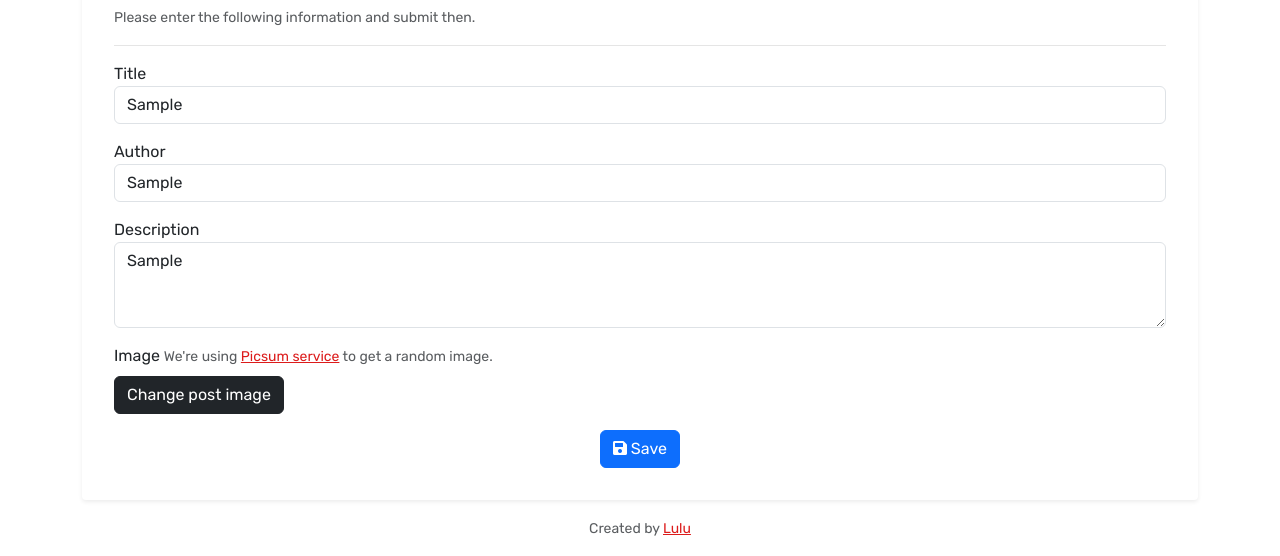
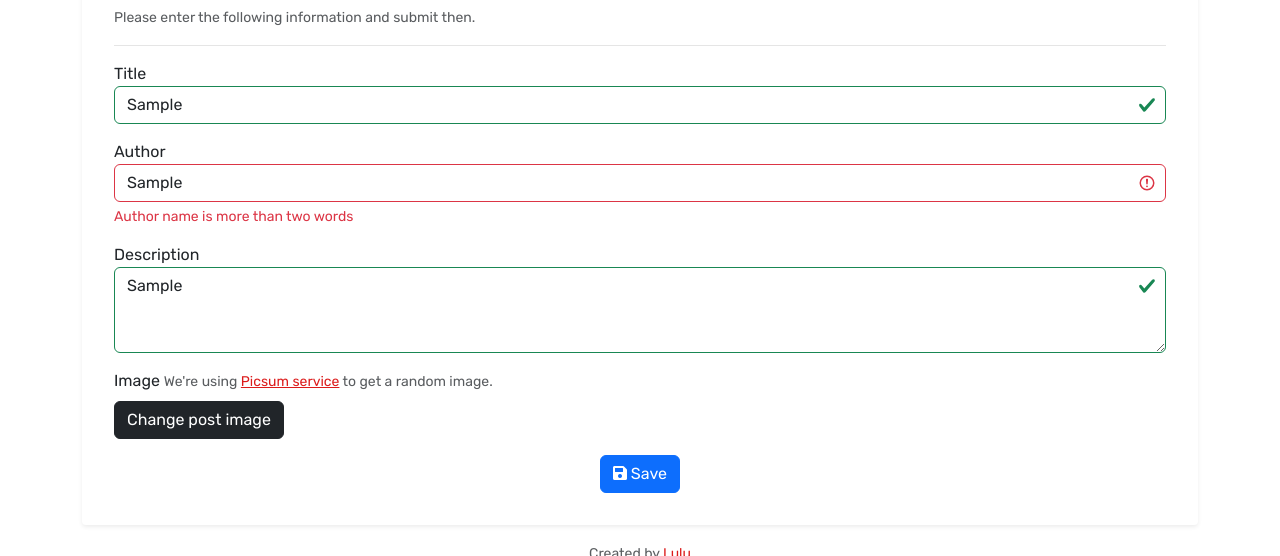
Before and after one commit to quangminhnguyen97/js-post-ui, a website built with Vite: page add-edit-post.html in a window 1280 px wide. Both pictures are taken after typing "Sample", "Sample", "Sample" into the empty fields and a click on the button "Save". Shown: the part 407-963 px from the top of the page. Built offline with nearby package versions, Linux system fonts and the light colour scheme.

Commit message:
Complete update and add flow

```diff
--- a/add-edit-post.html
+++ b/add-edit-post.html
@@ -66,9 +66,10 @@
           </div>
 
           <form id="postForm" class="post-form">
+            <!-- <form id="postForm" class="post-form" novalidate> -->
             <div class="form-group mb-3">
               <label for="postTitle">Title</label>
-              <input type="text" class="form-control" name="title" placeholder="Eg: Learning JS is fun" />
+              <input type="text" class="form-control" name="title" placeholder="Eg: How to live" />
               <div class="invalid-feedback">
                 Ooops! Please write a nice title for your post &gt;.&lt;
               </div>
@@ -76,7 +77,7 @@
 
             <div class="form-group mb-3">
               <label for="postAuthor">Author</label>
-              <input type="text" class="form-control" name="author" placeholder="Eg: Paul Nguyen" />
+              <input type="text" class="form-control" name="author" placeholder="Eg: Minh Nguyen" />
               <div class="invalid-feedback">
                 Please enter author of this post!
               </div>
--- a/js/add-edit-post.js
+++ b/js/add-edit-post.js
@@ -1,5 +1,16 @@
 import postApi from './api/postApi'
 import { form } from './utils'
+
+async function handleSubmitForm(formValues) {
+	console.log('FormValues', formValues)
+	try {
+		const postSaved = formValues.id ? await postApi.updatePost(formValues) : await postApi.createPost(formValues)
+		// window.location.assign(`post-detail.html?id=${postSaved.id}`)
+	} catch (error) {
+		console.log('Error', error)
+	}
+}
+
 ;(async () => {
 	try {
 		const searchParams = new URLSearchParams(window.location.search)
@@ -16,7 +27,7 @@ import { form } from './utils'
 		form({
 			formId: 'postForm',
 			formValue: defaultValues,
-			onSubmit: (values) => console.log('Submit', values),
+			onSubmit: (values) => handleSubmitForm(values),
 		})
 	} catch (error) {
 		console.log('Error add edit form', error)
--- a/js/api/postApi.js
+++ b/js/api/postApi.js
@@ -13,11 +13,11 @@ const postApi = {
 
 	createPost(data) {
 		const url = '/posts'
-		return axiosClient.post(url, { data })
+		return axiosClient.post(url, data)
 	},
 
 	updatePost(data) {
-		const url = '/posts'
+		const url = `/posts/${data.id}`
 		return axiosClient.patch(url, data)
 	},
 
--- a/js/utils/form.js
+++ b/js/utils/form.js
@@ -1,4 +1,5 @@
-import { setBackgroundImage, setFieldValues } from './common'
+import { getTextContent, setBackgroundImage, setFieldValues } from './common'
+import * as yup from 'yup'
 
 function setFormValues(formSelector, formValue) {
 	setFieldValues(formSelector, '[name="title"]', formValue?.title)
@@ -24,15 +25,68 @@ function getFormValues(formSelector) {
 	return formValues
 }
 
+function getPostSchema() {
+	return yup.object().shape({
+		title: yup.string().required('Please enter the title'),
+		author: yup
+			.string()
+			.required('Please enter the author')
+			.test(
+				'more-than-two-words',
+				'Author name is more than two words',
+				(val) => val.split(' ').filter((x) => !!x && x.length >= 3).length >= 2
+			),
+		description: yup.string(),
+	})
+}
+
+function setFieldError(form, name, error) {
+	const field = form.querySelector(`[name="${name}"]`)
+	if (field) {
+		field.setCustomValidity(error)
+		getTextContent(field.parentElement, '.invalid-feedback', error)
+	}
+}
+
+async function validatePostForm(form, formValues) {
+	try {
+		;['title', 'author'].forEach((name) => setFieldError(form, name, ''))
+		const schema = getPostSchema()
+		await schema.validate(formValues, { abortEarly: false })
+	} catch (error) {
+		// TODO: Study about validation in JS
+		const errorLog = {}
+		if (error.name === 'ValidationError') {
+			for (const validationError of error.inner) {
+				const name = validationError.path
+				const message = validationError.message
+				if (errorLog[name]) continue
+				setFieldError(form, name, message)
+				errorLog[name] = true
+			}
+		}
+	}
+
+	const isValid = form.checkValidity()
+	if (!isValid) form.classList.add('was-validated')
+
+	return isValid
+}
+
 export function form({ formId, formValue, onSubmit }) {
 	const formSelector = document.getElementById(formId)
 	if (!formSelector) return
 
 	setFormValues(formSelector, formValue)
-
-	formSelector.addEventListener('submit', (e) => {
+	formSelector.addEventListener('submit', async (e) => {
 		e.preventDefault()
 		const formValues = getFormValues(formSelector)
-		console.log(formValues)
+		formValues.id = formValue.id
+
+		const isValid = await validatePostForm(formSelector, formValues)
+		if (!isValid) return
+
+		// validatePostForm(formSelector, formValues)
+		onSubmit?.(formValues)
 	})
 }
--- a/package.json
+++ b/package.json
@@ -14,6 +14,8 @@
   "dependencies": {
     "axios": "^1.4.0",
     "dayjs": "^1.11.8",
-    "lodash.debounce": "^4.0.8"
+    "lodash.debounce": "^4.0.8",
+    "toastify-js": "^1.12.0",
+    "yup": "^1.2.0"
   }
 }
```
Also changed, not shown: 1 other file.
